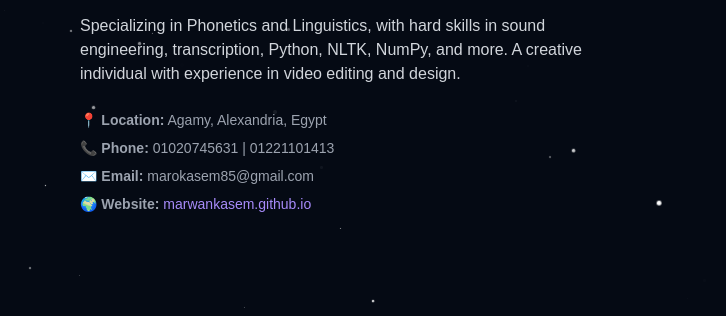
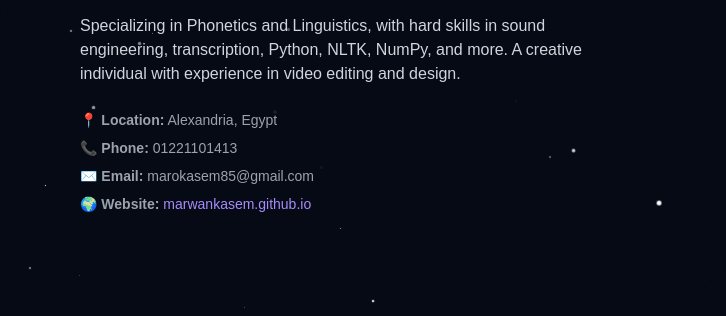
Before and after one commit to MarwanKAsem/marwan-KAsem.github.io, a plain HTML site: page index.html in a window 1280 px wide. Shown: the part 289-605 px from the top of the page, 0-726 px from the left. Drawn offline with nearby package versions, Linux system fonts and the light colour scheme.

Commit message:
Update index.html

```diff
--- a/index.html
+++ b/index.html
@@ -43,8 +43,8 @@
             Python, NLTK, NumPy, and more. A creative individual with experience in video editing and design.
           </p>
           <ul class="mt-6 text-sm text-gray-400 space-y-2">
-            <li><strong>📍 Location:</strong> Agamy, Alexandria, Egypt</li>
-            <li><strong>📞 Phone:</strong> 01020745631 | 01221101413</li>
+            <li><strong>📍 Location:</strong> Alexandria, Egypt</li>
+            <li><strong>📞 Phone:</strong>  01221101413</li>
             <li><strong>✉️ Email:</strong> marokasem85@gmail.com</li>
             <li><strong>🌍 Website:</strong> <a href="https://marwankasem.github.io/" class="text-purple-400">marwankasem.github.io</a></li>
           </ul>
```
